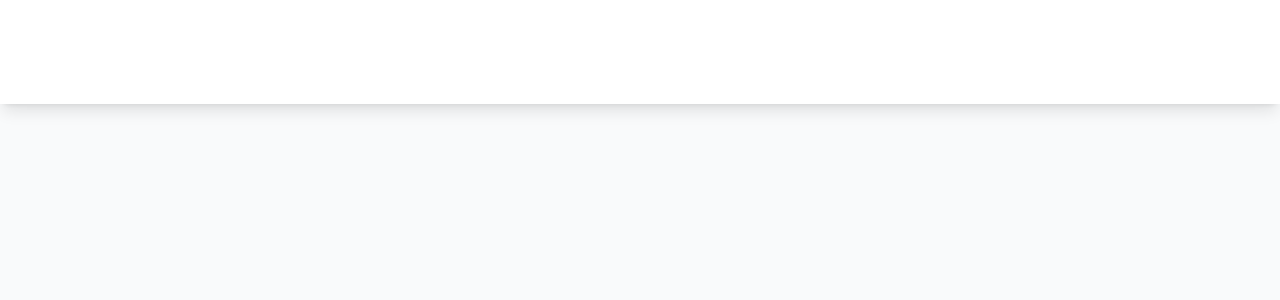
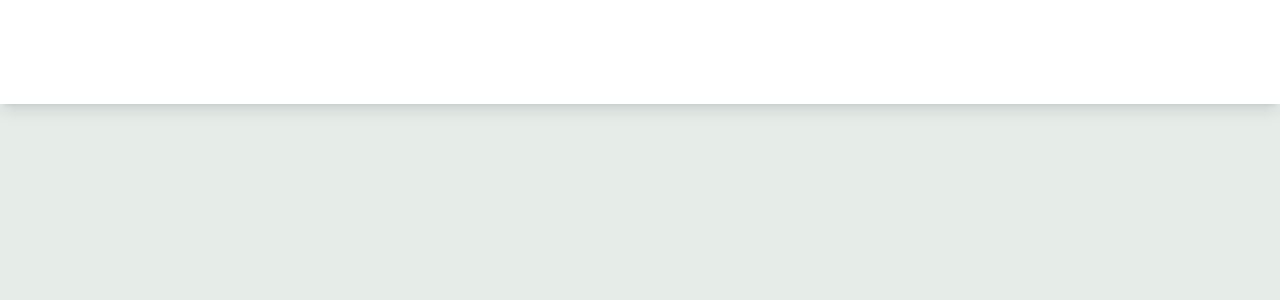
Before and after one commit to aziemp66/Google-Solution-Project, a React (Create React App) app in the folder client/: page /transaction in a window 1280 px wide. Shown: the top 300 px of the page. Built offline with nearby package versions, Linux system fonts and the light colour scheme.

Commit message:
Build Transaction Page
Add transaction page and make route

```diff
--- a/client/src/App.js
+++ b/client/src/App.js
@@ -6,6 +6,7 @@
 import InvestorPage from "./components/Investor/InvestorPage";
 import ProfileInvestor from "./components/ProfileInvestor/ProfileInvestor";
 import ProfileInvestment from "./components/ProfileInvestment/ProfileInvestment";
+import Transaction from "./components/Transaction/Transaction";
 
 const App = () => {
 	return (
@@ -25,6 +26,7 @@
 					component={ProfileInvestment}
 				/>
 				<Route exact path="/investor" component={InvestorPage} />
+				<Route exact path="/transaction" component={Transaction} />
 			</Switch>
 		</BrowserRouter>
 	);
--- /dev/null
+++ b/client/src/components/Transaction/Transaction.js
@@ -0,0 +1,13 @@
+function Transaction() {
+    return (
+        <section className="flex flex-col gap-12 pb-12 2xl:pb-12 px-40 2xl:px-40 w-full 2xl:w-full h-[100vh] 2xl:h-[100vh] align-middle bg-[#E6EDE9]">
+            <div className="flex flex-col w-full 2xl:w-full gap-4">
+                <div className="flex justify-start items-start w-full 2xl:w-full  mt:40 2xl:mt-40 mb-0 2xl:mb-0">
+                    <h1 className="font-bold text-[#008C41] text-xl 2xl:text-3xl" >INVESTMENT TRANSACTION</h1>
+                </div>
+            </div>
+        </section>
+    );
+}
+
+export default Transaction;
```
Also changed, not shown: client/src/components/Transaction/InvestFailed.js (added), client/src/components/Transaction/InvestSuccess.js (added).
